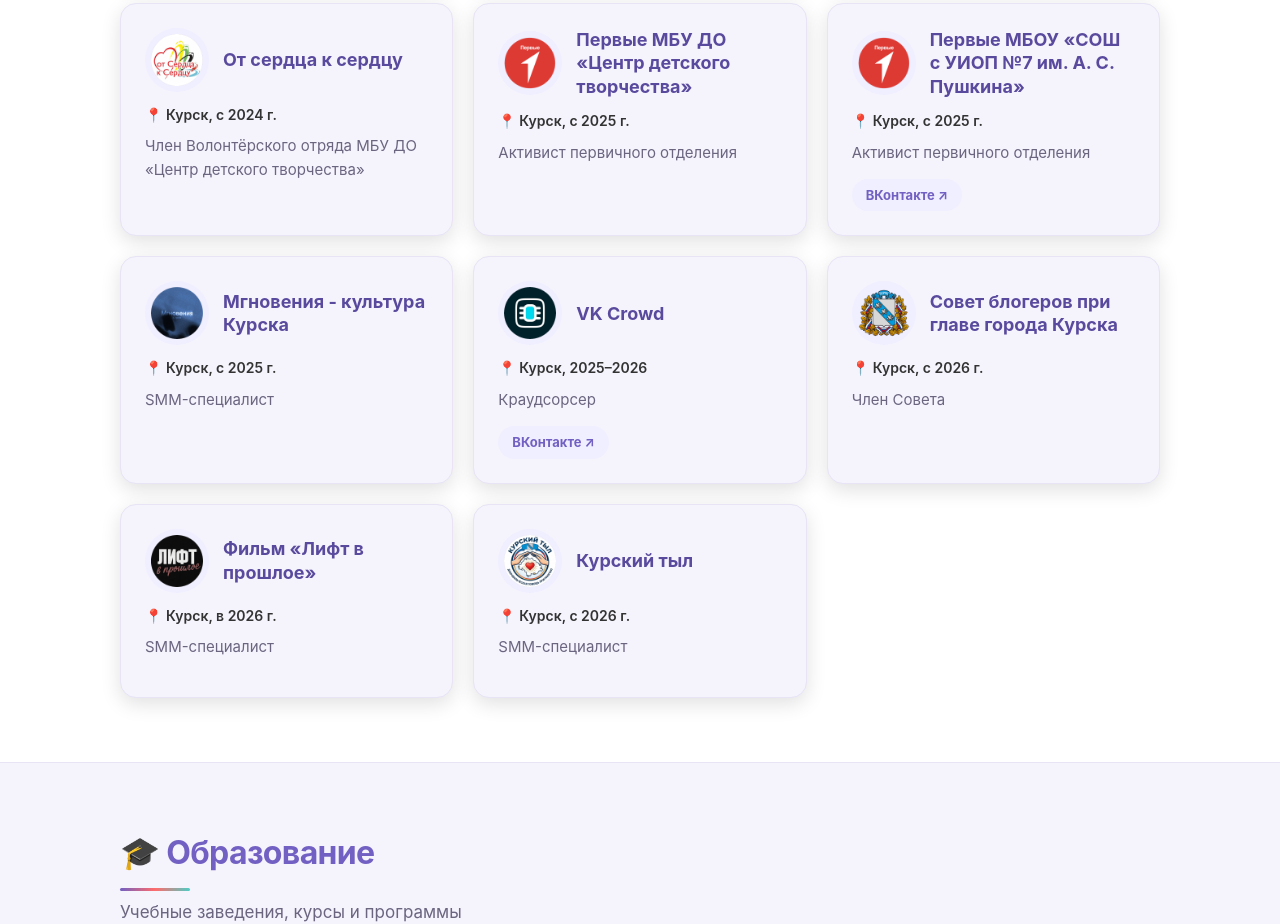
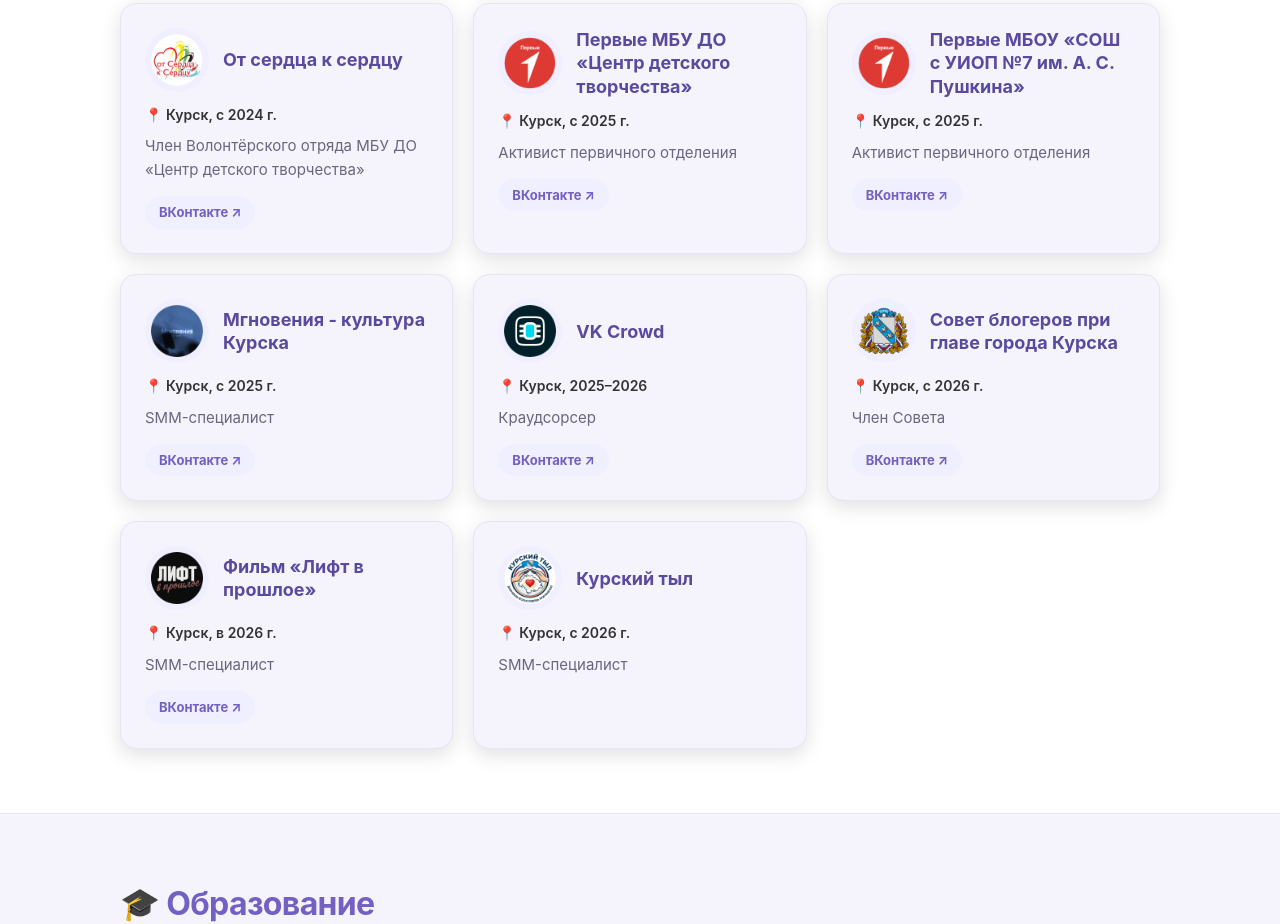
Before and after one commit to bugromka/personal-site, a plain HTML site: page index.html in a window 1280 px wide. Shown: the part 2226-3150 px from the top of the page. Drawn offline with Linux system fonts and the light colour scheme.

Commit message:
Add user-provided VK links to8 activity cards
Co-authored-by: arena-agent <297053741+arena-agent@users.noreply.github.com>

```diff
--- a/index.html
+++ b/index.html
@@ -108,6 +108,8 @@
                         </div>
                         <p class="card__meta">📍 Курск, 2020–2022</p>
                         <p class="card__desc">Эксперт по IT</p>
+
+                        <a class="card__vk" href="https://vk.ru/club182611749" target="_blank" rel="noopener noreferrer">ВКонтакте ↗</a>
                     </article>
                     <article class="card">
                         <div class="card__head">
@@ -132,6 +134,8 @@
                         </div>
                         <p class="card__meta">📍 Курск, с 2022 г.</p>
                         <p class="card__desc">Президент</p>
+
+                        <a class="card__vk" href="https://vk.ru/yacluster_kryak" target="_blank" rel="noopener noreferrer">ВКонтакте ↗</a>
                     </article>
                     <article class="card">
                         <div class="card__head">
@@ -169,6 +173,8 @@
                         </div>
                         <p class="card__meta">📍 Курск, с 2022 г.</p>
                         <p class="card__desc">Народный модератор в слое «Растительность»</p>
+
+                        <a class="card__vk" href="https://vk.ru/nmaps_official" target="_blank" rel="noopener noreferrer">ВКонтакте ↗</a>
                     </article>
                     <article class="card">
                         <div class="card__head">
@@ -250,6 +256,8 @@
                         </div>
                         <p class="card__meta">📍 Курск, с 2024 г.</p>
                         <p class="card__desc">Член Волонтёрского отряда МБУ ДО «Центр детского творчества»</p>
+
+                        <a class="card__vk" href="https://vk.ru/club193783257" target="_blank" rel="noopener noreferrer">ВКонтакте ↗</a>
                     </article>
                     <article class="card">
                         <div class="card__head">
@@ -261,6 +269,8 @@
                         </div>
                         <p class="card__meta">📍 Курск, с 2025 г.</p>
                         <p class="card__desc">Активист первичного отделения</p>
+
+                        <a class="card__vk" href="https://vk.ru/cdtkursk" target="_blank" rel="noopener noreferrer">ВКонтакте ↗</a>
                     </article>
                     <article class="card">
                         <div class="card__head">
@@ -285,6 +295,8 @@
                         </div>
                         <p class="card__meta">📍 Курск, с 2025 г.</p>
                         <p class="card__desc">SMM-специалист</p>
+
+                        <a class="card__vk" href="https://vk.ru/kurskmoment" target="_blank" rel="noopener noreferrer">ВКонтакте ↗</a>
                     </article>
                     <article class="card">
                         <div class="card__head">
@@ -309,6 +321,8 @@
                         </div>
                         <p class="card__meta">📍 Курск, с 2026 г.</p>
                         <p class="card__desc">Член Совета</p>
+
+                        <a class="card__vk" href="https://vk.ru/kurskpressa" target="_blank" rel="noopener noreferrer">ВКонтакте ↗</a>
                     </article>
                     <article class="card">
                         <div class="card__head">
@@ -320,6 +334,8 @@
                         </div>
                         <p class="card__meta">📍 Курск, в 2026 г.</p>
                         <p class="card__desc">SMM-специалист</p>
+
+                        <a class="card__vk" href="https://vk.ru/lift_v_proshloe" target="_blank" rel="noopener noreferrer">ВКонтакте ↗</a>
                     </article>
                     <article class="card">
                         <div class="card__head">
```
